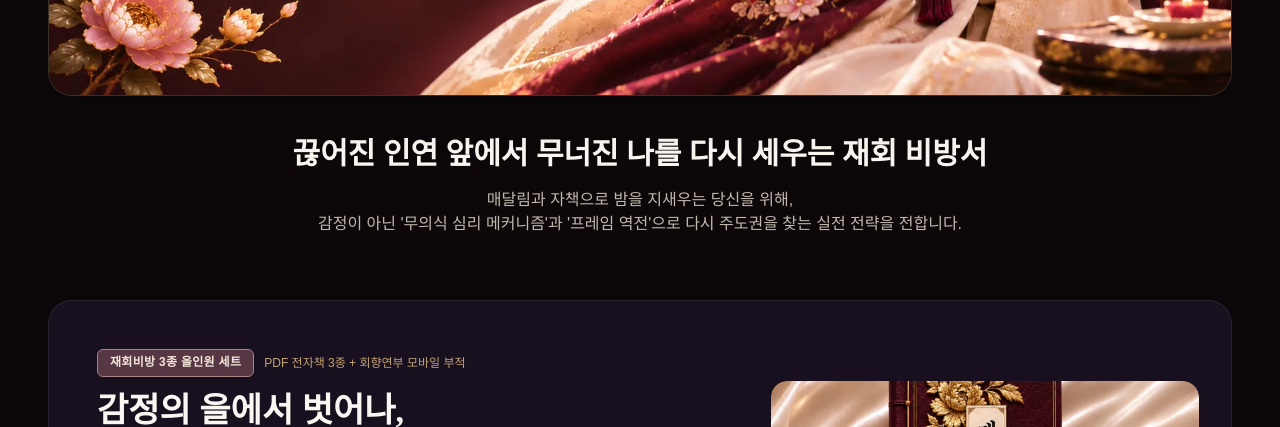
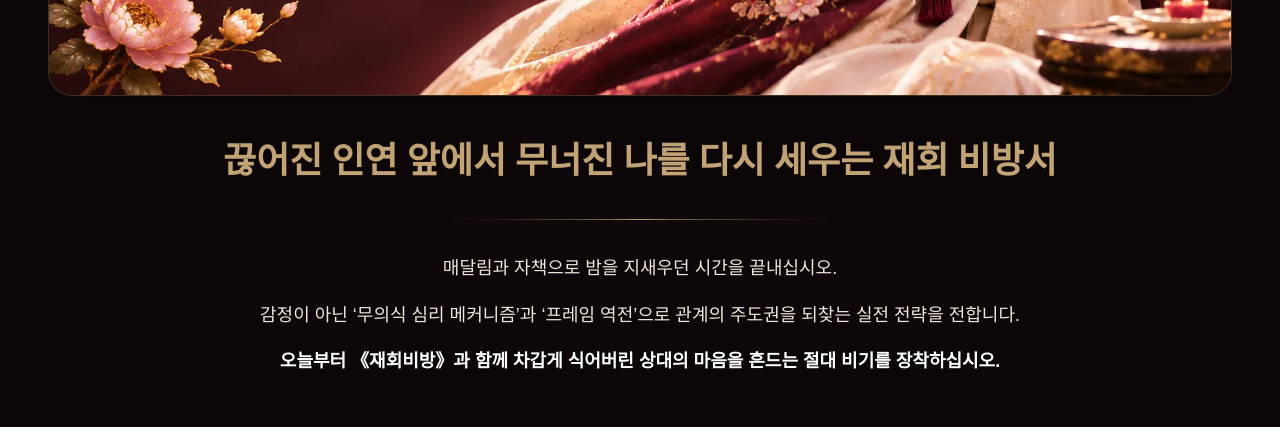
Before and after one commit to woolbo100/buzasun, a Next.js app: page /reports/reunion-secret in a window 1280 px wide. Shown: the part 900-1327 px from the top of the page. Built offline with nearby package versions, Linux system fonts and the light colour scheme; no server answers; the database is empty.

Commit message:
style: update hero subcopy and add centered golden glow divider matching abundance style

```diff
--- a/app/reports/reunion-secret/page.tsx
+++ b/app/reports/reunion-secret/page.tsx
@@ -496,15 +496,33 @@ export default function ReunionSecretPage() {
                   />
                 </div>
 
-                {/* 2. 서브카피 & 설명 */}
-                <div className="max-w-3xl mx-auto space-y-4 mb-16">
-                  <p className="text-xl sm:text-2xl md:text-3xl font-elegant font-semibold text-[#FAF7F2] leading-snug">
+                {/* 2. 서브카피 & 설명 (풍요비책 규격 일치: 골드 서브타이틀, 중앙 금색 광채 구분선, 계층형 본문) */}
+                <div className="max-w-4xl lg:max-w-5xl mx-auto space-y-7 mb-20 px-6 text-center">
+                  <p className="text-2xl md:text-[36px] font-elegant font-bold text-[#C2A477] leading-[1.4] break-keep md:whitespace-nowrap">
                     끊어진 인연 앞에서 무너진 나를 다시 세우는 재회 비방서
                   </p>
-                  <p className="text-sm md:text-base text-[#EDE6DA]/80 leading-relaxed font-light break-keep">
-                    매달림과 자책으로 밤을 지새우는 당신을 위해,<br className="hidden sm:inline" />
-                    감정이 아닌 &apos;무의식 심리 메커니즘&apos;과 &apos;프레임 역전&apos;으로 다시 주도권을 찾는 실전 전략을 전합니다.
-                  </p>
+
+                  <div className="flex items-center justify-center py-1">
+                    <div
+                      className="h-[1.5px] w-56 sm:w-72 md:w-96 rounded-full"
+                      style={{
+                        background: 'linear-gradient(90deg, transparent 0%, rgba(148, 120, 82, 0.2) 15%, rgba(148, 120, 82, 0.85) 42%, rgba(194, 164, 119, 0.95) 50%, rgba(148, 120, 82, 0.85) 58%, rgba(148, 120, 82, 0.2) 85%, transparent 100%)',
+                        boxShadow: '0 0 12px rgba(148, 120, 82, 0.45)'
+                      }}
+                    />
+                  </div>
+
+                  <div className="text-[16px] md:text-[18px] text-[#EDE6DA] leading-[1.8] font-normal space-y-3.5 break-keep">
+                    <p>
+                      매달림과 자책으로 밤을 지새우던 시간을 끝내십시오.
+                    </p>
+                    <p>
+                      감정이 아닌 &lsquo;무의식 심리 메커니즘&rsquo;과 &lsquo;프레임 역전&rsquo;으로 관계의 주도권을 되찾는 실전 전략을 전합니다.
+                    </p>
+                    <p className="font-semibold text-white">
+                      오늘부터 《재회비방》과 함께 차갑게 식어버린 상대의 마음을 흔드는 절대 비기를 장착하십시오.
+                    </p>
+                  </div>
                 </div>
 
                 {/* 3. Hero Banner 3종 패키지 소개 상자 (단일 구매 영역) */}
```
